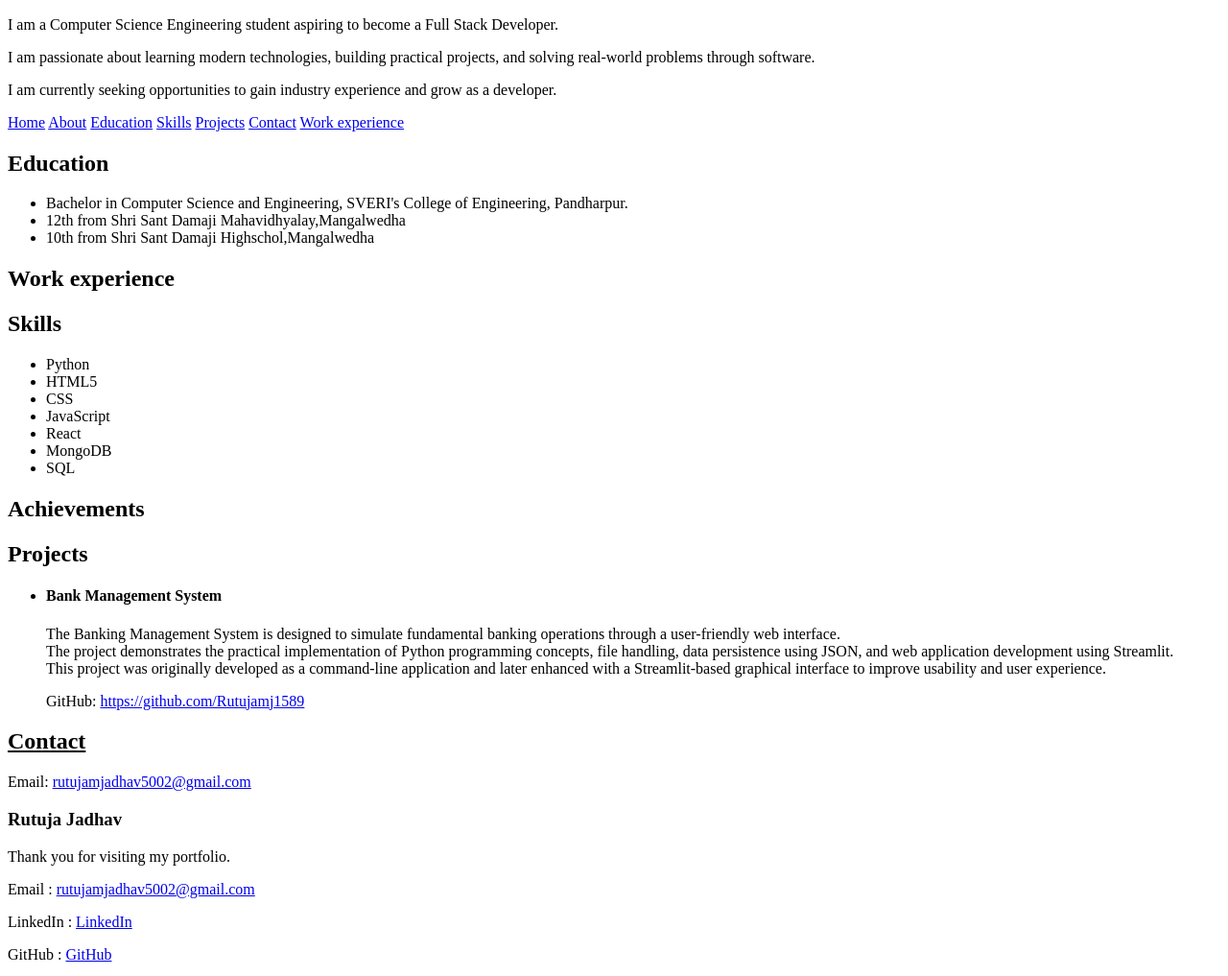
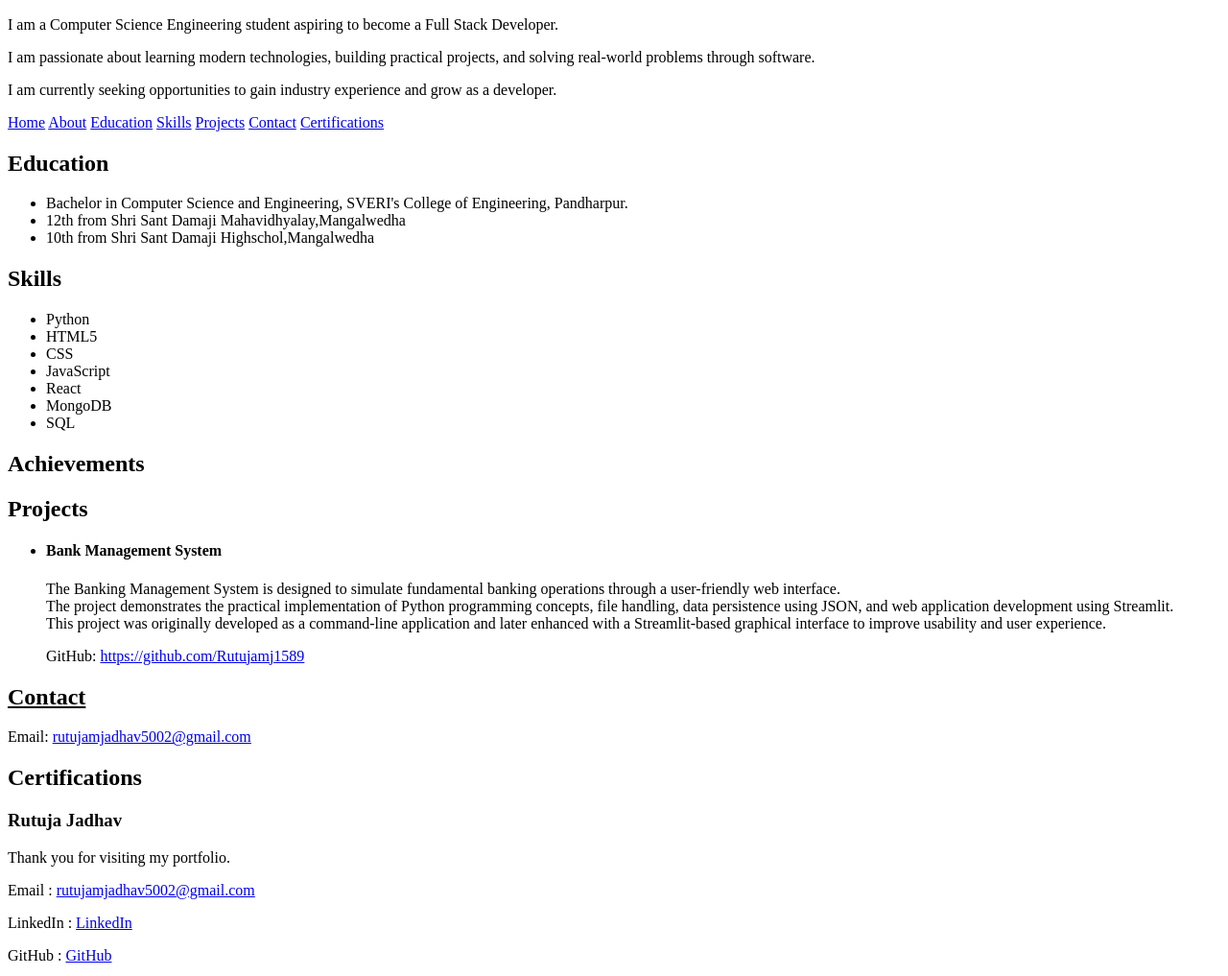
Before and after one commit to Rutujamj1589/HTML-Projects, a plain HTML site: page Personal_portfolio/index.html in a window 1280 px wide. Shown: the part 475-1492 px from the top of the page at 96% size. Drawn offline with Linux system fonts and the light colour scheme.

Commit message:
added the certification section

```diff
--- a/Personal_portfolio/index.html
+++ b/Personal_portfolio/index.html
@@ -51,7 +51,7 @@
         <a href="#skills">Skills</a>
         <a href="#projects">Projects</a>
         <a href="#contact">Contact</a>
-        <a href="#work-experience">Work experience</a>
+        <a href="#certifications">Certifications</a>
     </nav>
     <main>
         <section id="education">
@@ -62,10 +62,7 @@
                 <li>10th from Shri Sant Damaji Highschol,Mangalwedha</li>
                 </ul>
         </section>
-        <section id="work-experience">
-            <h2>Work experience</h2>
-            <p></p>
-        </section>
+
 
         <section id="skills">
             <h2>Skills</h2>
@@ -97,6 +94,11 @@
         <section id="contact">
             <h2><u>Contact</u></h2>
             <p>Email: <a href="mailto:rutujamjadhav5002@gmail.com" target="_blank" rel="noopener noreferrer"">rutujamjadhav5002@gmail.com</a></p>
+
+        </section>
+        <section>
+            <h2>Certifications</h2>
+
 
         </section>
     </main>
```
